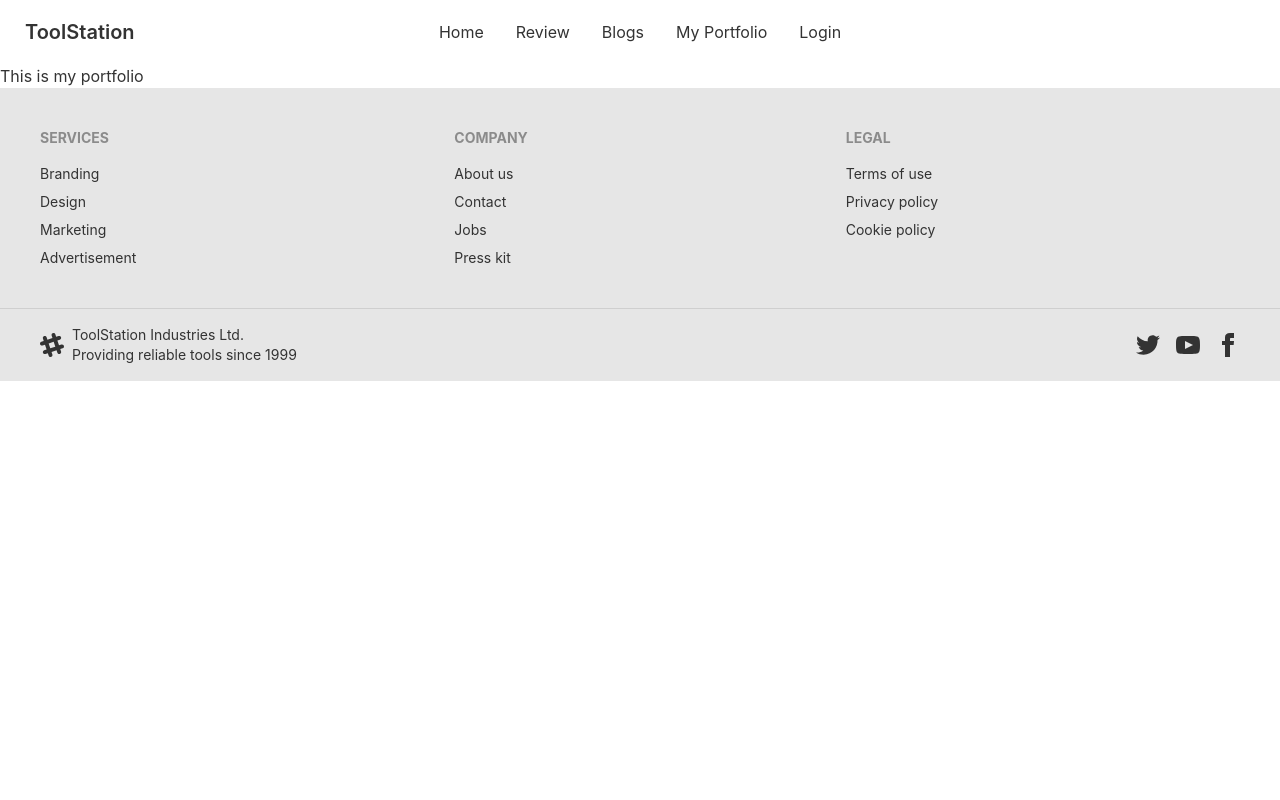
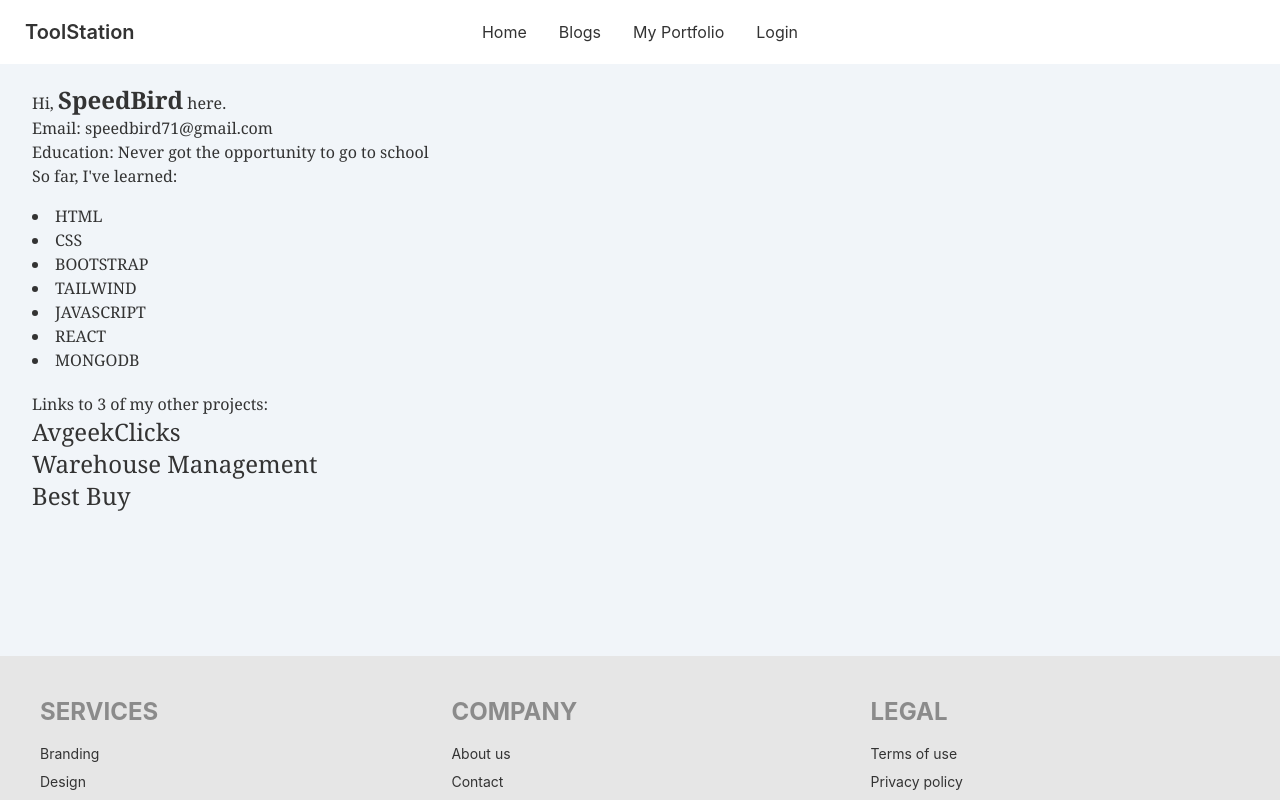
Before and after one commit to SpeedBird789/Toolstation-client-A12, a React (Create React App) app: page /myportfolio in a window 1280 px wide. Shown: the top 800 px of the page. Built offline with nearby package versions, Linux system fonts and the light colour scheme; no server answers.

Commit message:
my portfolio done

```diff
--- a/src/Pages/Blogs/Blogs.js
+++ b/src/Pages/Blogs/Blogs.js
@@ -7,6 +7,7 @@ const Blogs = () => {
             <div className="divider"></div>
             <div className="accordion" id="accordionExample">
 
+  <div className='grid sm:grid-cols-1 md:grid-cols-2 lg:grid-cols-3 gap-10'>
   <div className="accordion-item bg-white bg-green-50 border border-gray-300 mb-4 rounded-xl">
     <h2 className="accordion-header mb-0" id="headingOne">
       <button className="
@@ -101,7 +102,7 @@ const Blogs = () => {
         font-bold
       " type="button" data-bs-toggle="collapse" data-bs-target="#collapseThree" aria-expanded="false"
         aria-controls="collapseThree">
-      How does prototypal inheritance work?
+      What is prototypal inheritance and how does it work?
       </button>
     </h2>
     <div id="collapseThree" className="accordion-collapse collapse" aria-labelledby="headingThree"
@@ -179,6 +180,7 @@ const Blogs = () => {
       </div>
     </div>
   </div>
+  </div>
 </div>
         </div>
 
--- a/src/Pages/Home/Banner.js
+++ b/src/Pages/Home/Banner.js
@@ -3,12 +3,12 @@ import React from 'react';
 const Banner = () => {
   return (
     <div className="hero min-h-screen" style={{ background: `url(https://i.ibb.co/gD4RPjc/banner.jpg)` }}>
-      <div className="hero-overlay bg-opacity-50"></div>
+      <div className="hero-overlay bg-opacity-25"></div>
       <div className="hero-content text-center text-neutral-content">
         <div className="max-w-md">
-          <h1 className="mb-5 text-5xl font-bold">Hello there</h1>
-          <p className="mb-5">Provident cupiditate voluptatem et in. Quaerat fugiat ut assumenda excepturi exercitationem quasi. In deleniti eaque aut repudiandae et a id nisi.</p>
-          <button className="btn btn-primary">Get Started</button>
+          <h1 className="mb-5 text-6xl font-bold text-red-200">ToolStation <br /> <small className='text-xl text-white'>The largest Manufacturer Company of tools</small> </h1>
+          <p className="mb-5 text-white">Your go-to place for all sorts of tools and parts. We have been serving our customers for over 20+ years now and one thing that has always stayed constant over the years is our SERVICE. Welcome to your own place of comfort!</p>
+          <button className="btn btn-primary">Explore </button>
         </div>
       </div>
     </div>
--- a/src/Pages/MyPortfolio/MyPortfolio.js
+++ b/src/Pages/MyPortfolio/MyPortfolio.js
@@ -1,9 +1,34 @@
 import React from 'react';
+import { Link } from 'react-router-dom';
 
 const MyPortfolio = () => {
     return (
-        <div>
-            <h2>This is my portfolio</h2>
+        <div className='bg-slate-100 pt-5 pb-36'>
+           <div className='ml-8 font-serif'>
+           Hi, <span className='text-2xl font-bold'>SpeedBird</span> here.
+           <br />
+           Email: speedbird71@gmail.com
+           <br />
+           Education: Never got the opportunity to go to school
+           <br />
+           So far, I've learned:
+           <li className='mt-4'>HTML</li>
+           <li>CSS</li>
+           <li>BOOTSTRAP</li>
+           <li>TAILWIND</li>
+           <li>JAVASCRIPT</li>
+           <li>REACT</li>
+           <li>MONGODB</li>
+           </div>
+
+           <div className='font-serif ml-8 mt-5'>Links to 3 of my other projects: <br />
+           <a className="link link-hover no-underline text-2xl" href="https://independent-service-prov-374f1.web.app/">AvgeekClicks</a>
+           <br />
+           <a href='https://warehouse-management-87a78.web.app/' className="link link-hover no-underline text-2xl">Warehouse Management</a>
+           <br />
+           <a className="link link-hover no-underline text-2xl" href="https://product-analysis-789.netlify.app/">Best Buy</a>
+           </div>
+
         </div>
     );
 };
--- a/src/Pages/Shared/Footer.js
+++ b/src/Pages/Shared/Footer.js
@@ -5,21 +5,21 @@ const Footer = () => {
      <div>
        <footer className="footer p-10 bg-base-200 text-base-content">
   <div>
-    <span className="footer-title">Services</span>
+    <span className="footer-title text-2xl">Services</span>
     <a className="link link-hover">Branding</a>
     <a className="link link-hover">Design</a>
     <a className="link link-hover">Marketing</a>
     <a className="link link-hover">Advertisement</a>
   </div>
   <div>
-    <span className="footer-title">Company</span>
+    <span className="footer-title text-2xl">Company</span>
     <a className="link link-hover">About us</a>
     <a className="link link-hover">Contact</a>
     <a className="link link-hover">Jobs</a>
     <a className="link link-hover">Press kit</a>
   </div>
   <div>
-    <span className="footer-title">Legal</span>
+    <span className="footer-title text-2xl">Legal</span>
     <a className="link link-hover">Terms of use</a>
     <a className="link link-hover">Privacy policy</a>
     <a className="link link-hover">Cookie policy</a>
--- a/src/Pages/Shared/Navbar.js
+++ b/src/Pages/Shared/Navbar.js
@@ -15,7 +15,7 @@ const Navbar = () => {
 
     const menuItems = <>
     <li><Link to="/">Home</Link></li>
-    <li><Link to="/review">Review</Link></li>
+
     <li><Link to="/blogs">Blogs</Link></li>
     <li><Link to="/myportfolio">My Portfolio</Link></li>
     {
```
Also changed, not shown: 1 other file (tests, documents, lock files or other folders).
